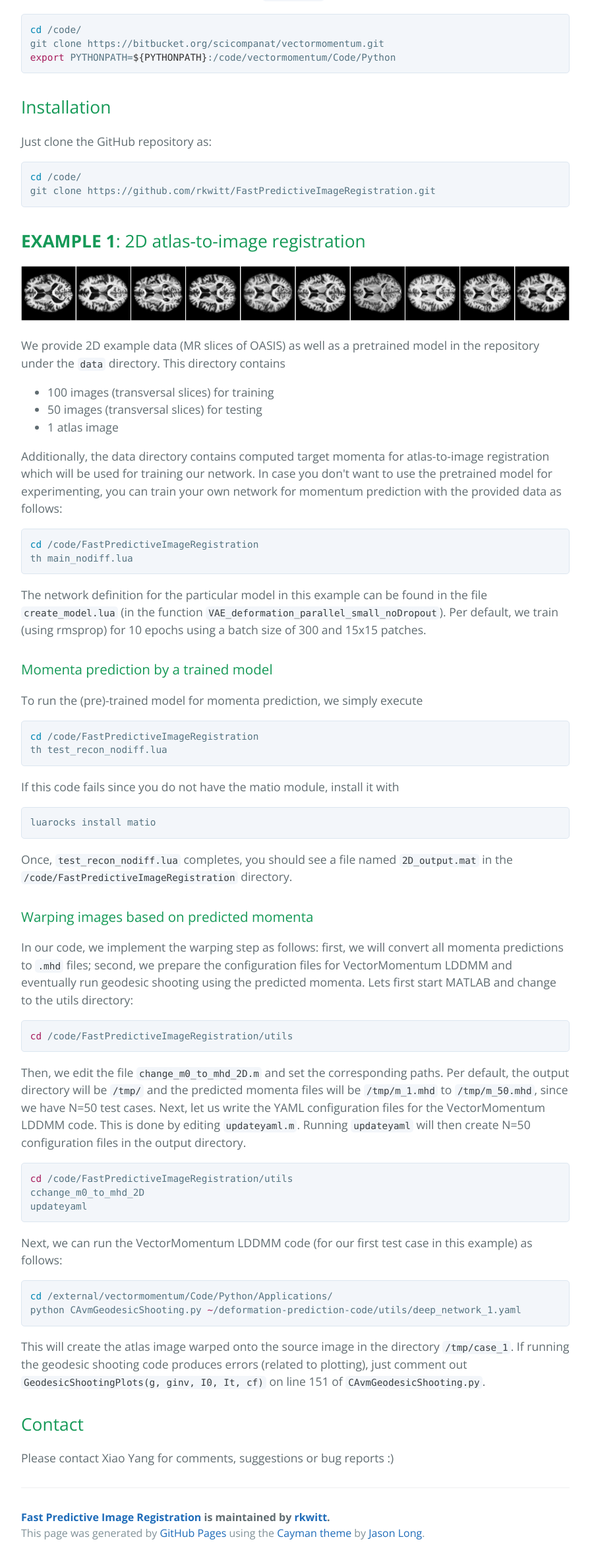
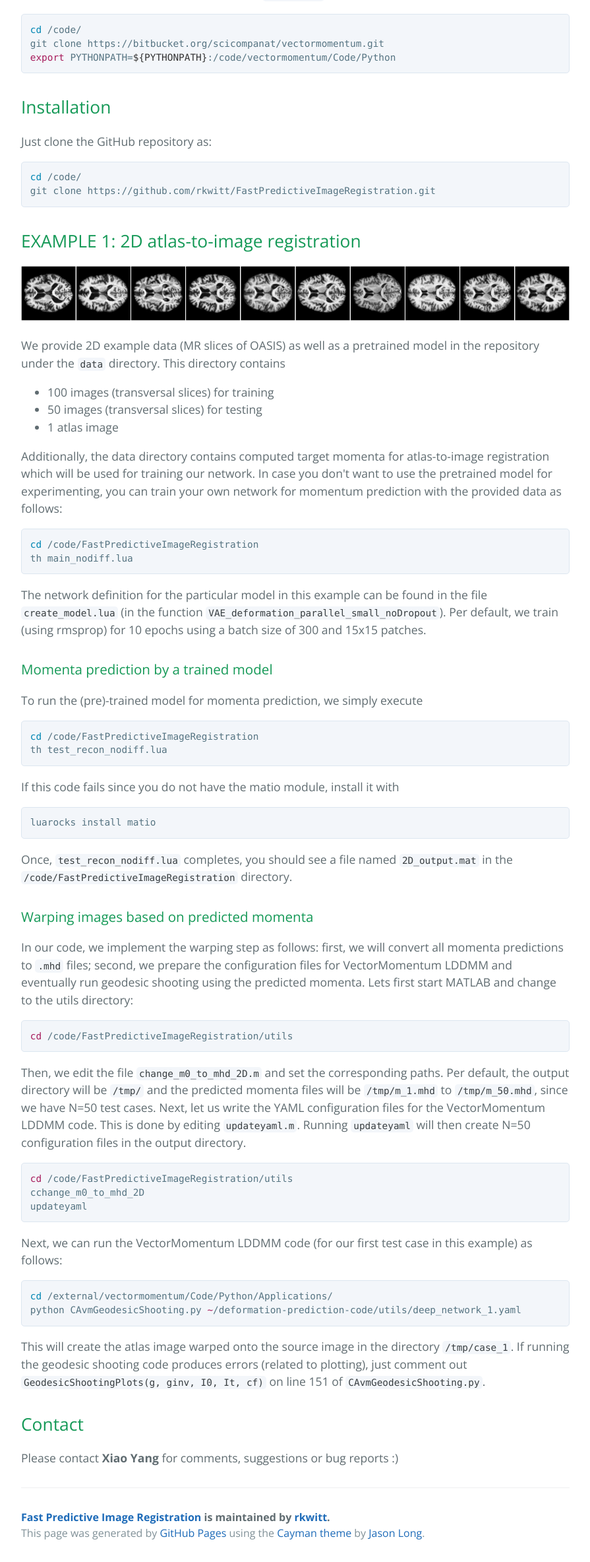
Before and after one commit to rkwitt/FastPredictiveImageRegistration, a plain HTML site: page index.html in a window 1280 px wide. Shown: the part 2161-4528 px from the top of the page at 66% size, without its empty margins (192-1087 px from the left). Drawn offline with nearby package versions, Linux system fonts and the light colour scheme.

```diff
--- a/index.html
+++ b/index.html
@@ -94,7 +94,7 @@ git clone https://bitbucket.org/scicompanat/vectormomentum.git
 git clone https://github.com/rkwitt/FastPredictiveImageRegistration.git</pre></div>
 
 <h2>
-<a id="example-1-2d-atlas-to-image-registration" class="anchor" href="#example-1-2d-atlas-to-image-registration" aria-hidden="true"><span aria-hidden="true" class="octicon octicon-link"></span></a><strong>EXAMPLE 1</strong>: 2D atlas-to-image registration</h2>
+<a id="example-1-2d-atlas-to-image-registration" class="anchor" href="#example-1-2d-atlas-to-image-registration" aria-hidden="true"><span aria-hidden="true" class="octicon octicon-link"></span></a>EXAMPLE 1: 2D atlas-to-image registration</h2>
 
 <p><img src="https://rkwitt.github.io/FastPredictiveImageRegistration/images/montage2D.png" alt=""></p>
 
@@ -150,7 +150,7 @@ python CAvmGeodesicShooting.py <span class="pl-k">~</span>/deformation-predictio
 <h2>
 <a id="contact" class="anchor" href="#contact" aria-hidden="true"><span aria-hidden="true" class="octicon octicon-link"></span></a>Contact</h2>
 
-<p>Please contact Xiao Yang for comments, suggestions or bug reports :)</p>
+<p>Please contact <strong>Xiao Yang</strong> for comments, suggestions or bug reports :)</p>
 
       <footer class="site-footer">
         <span class="site-footer-owner"><a href="https://github.com/rkwitt/FastPredictiveImageRegistration">Fast Predictive Image Registration</a> is maintained by <a href="https://github.com/rkwitt">rkwitt</a>.</span>
```
Also changed, not shown: params.json (+1 -1 lines).
